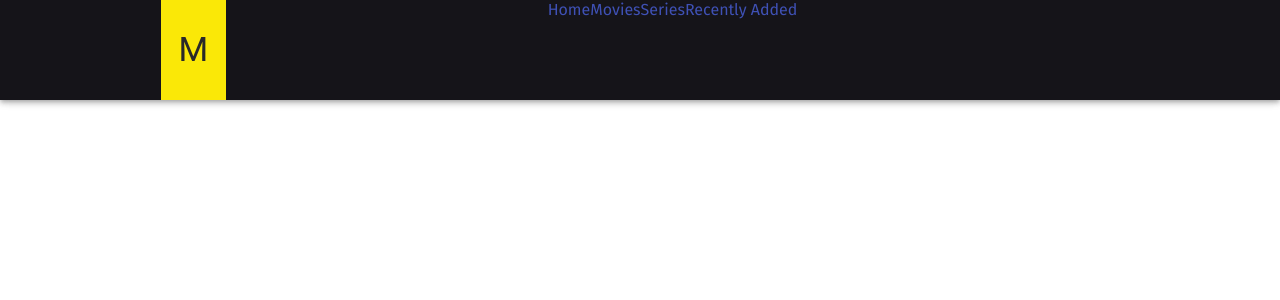
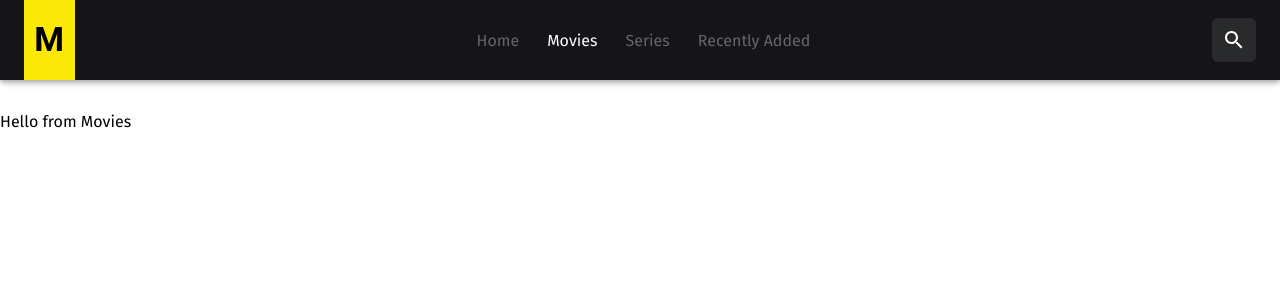
Before and after one commit to Ihrnither/movies-website, a Next.js app: page /movies in a window 1280 px wide. Shown: the top 300 px of the page. Built offline with nearby package versions, Linux system fonts and the light colour scheme.

Commit message:
added files

```diff
--- /dev/null
+++ b/components/Header/Header.js
@@ -0,0 +1,77 @@
+import Link from "../Link";
+import {
+  AppBar,
+  Grid,
+  IconButton,
+  InputAdornment,
+  TextField,
+  Toolbar,
+  Typography,
+} from "@material-ui/core";
+import { makeStyles } from "@material-ui/core/styles";
+import SearchIcon from "@material-ui/icons/Search";
+
+const useStyles = makeStyles({
+  container: {
+    height: "60",
+    background: "#151419",
+    "& a": {
+      color: "rgba(255, 255, 255, 0.35)",
+      margin: "0 14px",
+    },
+  },
+  logo: {
+    backgroundColor: "#FAE807",
+    height: 80,
+    width: 55,
+    display: "flex",
+    justifyContent: "center",
+    alignItems: "center",
+    fontWeight: "bold",
+    color: "black",
+  },
+  input: {
+    color: "white",
+  },
+});
+
+const Header = (props) => {
+  const classes = useStyles(props);
+
+  return (
+    <AppBar className={classes.container}>
+      <Toolbar>
+        <Typography variant="h4" className={classes.logo}>
+          M
+        </Typography>
+        <Grid container justify="center">
+          <Link href="/">
+            <a>Home</a>
+          </Link>
+          <Link href="/movies">
+            <a>Movies</a>
+          </Link>
+          <Link href="/series">
+            <a>Series</a>
+          </Link>
+          <Link href="/recent">
+            <a>Recently Added</a>
+          </Link>
+        </Grid>
+        <IconButton
+          style={{
+            color: "white",
+            backgroundColor: "#292A2C",
+            borderRadius: 6,
+            width: 44,
+            height: 44,
+          }}
+        >
+          <SearchIcon />
+        </IconButton>
+      </Toolbar>
+    </AppBar>
+  );
+};
+
+export default Header;
--- /dev/null
+++ b/components/Link.js
@@ -0,0 +1,14 @@
+import React from "react";
+import Link from "next/link";
+import { useRouter } from "next/router";
+
+export default ({ href, children }) => {
+  const router = useRouter();
+
+  let className = children.props.className || "";
+  if (router.pathname === href) {
+    className = `${className} active`;
+  }
+
+  return <Link href={href}>{React.cloneElement(children, { className })}</Link>;
+};
--- a/pages/_app.js
+++ b/pages/_app.js
@@ -1,7 +1,15 @@
-import '../styles/globals.css'
+import React from "react";
+import "../styles/globals.css";
 
 function MyApp({ Component, pageProps }) {
-  return <Component {...pageProps} />
+  React.useEffect(() => {
+    // Remove the server-side injected CSS.
+    const jssStyles = document.querySelector("#jss-server-side");
+    if (jssStyles) {
+      jssStyles.parentElement.removeChild(jssStyles);
+    }
+  }, []);
+  return <Component {...pageProps} />;
 }
 
-export default MyApp
+export default MyApp;
--- a/pages/movies/index.js
+++ b/pages/movies/index.js
@@ -1,51 +1,10 @@
-import { AppBar, Grid, Link, Typography } from "@material-ui/core";
-import { makeStyles } from "@material-ui/core/styles";
-
-const useStyles = makeStyles({
-  root: {
-    backgroundColor: "#151419",
-  },
-  logo: {
-    textAlign: "center",
-    width: 65,
-    height: 100,
-    backgroundColor: "#FAE807",
-    color: "#292929",
-  },
-});
+import Header from "../../components/Header/Header";
 
 const Movies = () => {
-  const classes = useStyles();
   return (
     <>
-      <AppBar className={classes.root} style={{ height: 100 }}>
-        <Grid
-          container
-          justify="space-around"
-          alignContent="center"
-          style={{
-            height: "100%",
-          }}
-        >
-          <Grid
-            container
-            className={classes.logo}
-            alignContent="center"
-            justify="center"
-          >
-            <Typography variant="h4">M</Typography>
-          </Grid>
-          <Grid item>
-            <Link href="/">
-              <a>Home</a>
-            </Link>
-            <Link href="/movies">Movies</Link>
-            <Link href="/series">Series</Link>
-            <Link href="/recently">Recently Added</Link>
-          </Grid>
-          <Grid item></Grid>
-        </Grid>
-      </AppBar>
+      <Header dark />
+      <div style={{ marginTop: 112 }}>Hello from Movies</div>
     </>
   );
 };
--- a/styles/globals.css
+++ b/styles/globals.css
@@ -17,4 +17,10 @@ a {
 
 * {
   box-sizing: border-box;
+  margin: 0;
+  padding: 0;
 }
+
+a.active {
+  color: white !important;
+}
```
Also changed, not shown: pages/index.js (+8 -2 lines), pages/series/index.js (added, +12 -0 lines).
